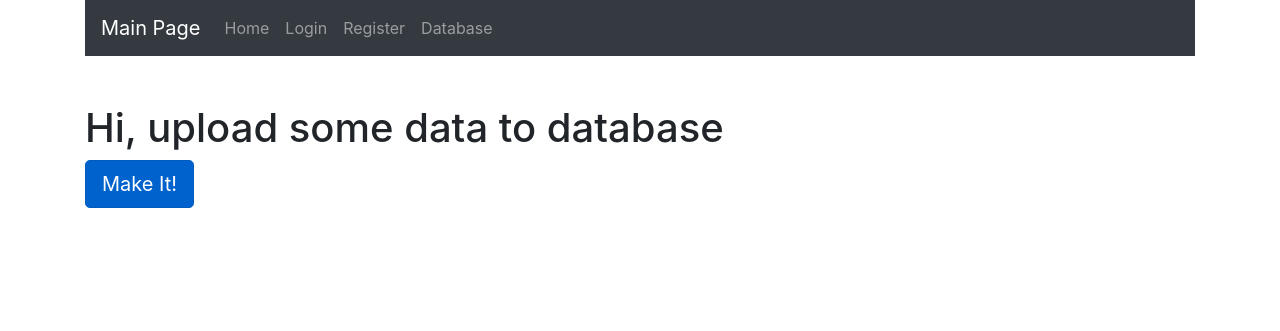
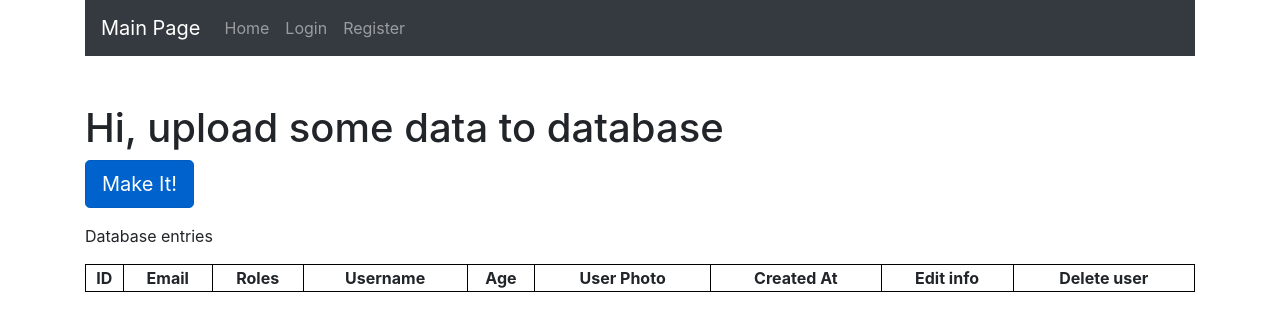
Before and after one commit to kfheigel/symfony-cms, a Symfony app: template templates/database/database.html.twig in a window 1280 px wide. Shown: the top 331 px of the page. Run offline with Twig, Linux system fonts and the light colour scheme; the template is opened without the code that fills it, so the values that code supplies are empty; some libraries are stand-ins or nearby versions.

Commit message:
Fixed displaying data from database, added security in web access, added delete user function

```diff
--- a/migrations/Version20201021134941.php
+++ b/migrations/Version20201025212646.php
@@ -10,7 +10,7 @@ use Doctrine\Migrations\AbstractMigration;
 /**
  * Auto-generated Migration: Please modify to your needs!
  */
-final class Version20201021134941 extends AbstractMigration
+final class Version20201025212646 extends AbstractMigration
 {
     public function getDescription() : string
     {
@@ -20,7 +20,7 @@ final class Version20201021134941 extends AbstractMigration
     public function up(Schema $schema) : void
     {
         // this up() migration is auto-generated, please modify it to your needs
-        $this->addSql('CREATE TABLE user (id INT AUTO_INCREMENT NOT NULL, username VARCHAR(255) NOT NULL, firstname VARCHAR(255) NOT NULL, lastname VARCHAR(255) NOT NULL, age INT NOT NULL, email VARCHAR(255) NOT NULL, created_at DATETIME NOT NULL, password VARCHAR(255) NOT NULL, user_role VARCHAR(255) NOT NULL, PRIMARY KEY(id)) DEFAULT CHARACTER SET utf8mb4 COLLATE `utf8mb4_unicode_ci` ENGINE = InnoDB');
+        $this->addSql('CREATE TABLE user (id INT AUTO_INCREMENT NOT NULL, email VARCHAR(180) NOT NULL, roles JSON NOT NULL, password VARCHAR(255) NOT NULL, username VARCHAR(255) NOT NULL, age INT DEFAULT NULL, userphoto VARCHAR(255) DEFAULT NULL, created_at DATETIME NOT NULL, UNIQUE INDEX UNIQ_8D93D649E7927C74 (email), PRIMARY KEY(id)) DEFAULT CHARACTER SET utf8mb4 COLLATE `utf8mb4_unicode_ci` ENGINE = InnoDB');
     }
 
     public function down(Schema $schema) : void
--- a/src/Controller/DatabaseController.php
+++ b/src/Controller/DatabaseController.php
@@ -13,6 +13,9 @@ class DatabaseController extends AbstractController
      */
     public function index()
     {
+        if(!$this->getUser()){
+            return $this->redirectToRoute('index');
+        }
         $users = $this->getDoctrine()->getRepository(User::class)->findAll();
         return $this->render('database/database.html.twig', [
             'users' => $users,
--- a/src/Controller/RegistrationController.php
+++ b/src/Controller/RegistrationController.php
@@ -19,6 +19,9 @@ class RegistrationController extends AbstractController
      */
     public function register(Request $request, UserPasswordEncoderInterface $passwordEncoder, GuardAuthenticatorHandler $guardHandler, LoginFormAuthenticator $authenticator): Response
     {
+        if($this->getUser()){
+            return $this->redirectToRoute('index');
+        }
         $user = new User();
         $form = $this->createForm(RegistrationFormType::class, $user);
         $form->handleRequest($request);
--- a/src/Controller/SecurityController.php
+++ b/src/Controller/SecurityController.php
@@ -14,9 +14,9 @@ class SecurityController extends AbstractController
      */
     public function login(AuthenticationUtils $authenticationUtils): Response
     {
-        // if ($this->getUser()) {
-        //     return $this->redirectToRoute('target_path');
-        // }
+        if ($this->getUser()) {
+            return $this->redirectToRoute('index');
+        }
 
         // get the login error if there is one
         $error = $authenticationUtils->getLastAuthenticationError();
--- a/templates/base.html.twig
+++ b/templates/base.html.twig
@@ -5,6 +5,7 @@
         <title>{% block title %}Welcome!{% endblock %}</title>
         {% block stylesheets %}
         <link rel="stylesheet" href="{{ asset('assets/css/bootstrap.min.css' )}}">
+        <link rel="stylesheet" href="{{ asset('assets/css/styles.css' )}}">
         {% endblock %}
     </head>
     <body>
@@ -24,6 +25,9 @@
                     <li class="nav-item">
                         <a class="nav-link" href="{{ path('app_logout') }}">Logout</a>
                     </li>
+                    <li class="nav-item">
+                        <a class="nav-link" href="{{ path('database') }}">Database</a>
+                    </li>
                     {% else %}
                     <li class="nav-item">
                         <a class="nav-link" href="{{ path('app_login') }}">Login</a>
@@ -32,11 +36,6 @@
                         <a class="nav-link" href="{{ path('app_register') }}">Register</a>
                     </li>
                     {% endif %}
-
-                    <li class="nav-item">
-                        <a class="nav-link" href="{{ path('database') }}">Database</a>
-                    </li>
-
                     </ul>
                 </div>
             </nav>
--- a/templates/database/database.html.twig
+++ b/templates/database/database.html.twig
@@ -1,19 +1,68 @@
 {% extends 'base.html.twig' %}
 
-{% block title %}Hello{% endblock %}
+{% block title %}Database{% endblock %}
 
 {% block body %}
 <div class="container">
     <h1 class="mt-5">Hi, upload some data to database</h1>
-    <a href="/db-flush" class="btn btn-primary btn-lg active" role="button" aria-pressed="true">Make It!</a>
-    <ul>
+    <a href="/db-flush" class="btn btn-primary btn-lg active mb-3" role="button" aria-pressed="true">Make It!</a></br>
+    <caption>Database entries</caption>
+    <table style="width:100%" class="mt-3">
+        <tr>
+            <th>ID</th>
+            <th>Email</th>
+            <th>Roles</th>
+            <th>Username</th>
+            <th>Age</th>
+            <th>User Photo</th>
+            <th>Created At</th>
+            <th>Edit info</th>
+            <th>Delete user</th>
+        </tr>
     {% for user in users %}
-
-            <li>{{ user.email }}</li>
-            <li>{{ user.username }}</li>
-            <li>{{ user.password }}</li>
+        <tr>
+            <td>{{ user.id }}</td>
+            <td>{{ user.email }}</td>
+            <td>
+                <ul>
+                {% for role in user.roles %}
+                    <li>{{ role }}</li>
+                {% endfor %}
+                </ul>
+            </td>
+            <td>{{ user.username }}</td>
+            <td>
+                {% if user.age == null %}
+                    -
+                {% else %}
+                    {{ user.age }}
+                {% endif %}
+            </td>
+            <td>
+                {% if user.userphoto == null %}
+                    -
+                {% else %}
+                    {{ user.userphoto }}
+                {% endif %}
+            </td>
+            <td>{{ user.createdAt|date('d.m.Y H:i:s') }}</td>
+            <td>
+                {% if app.user.username == user.username %}
+                    <a href="{{ path('edit_user',{'id': user.id})}}" class="btn btn-success active" role="button" aria-pressed="true">Edit</a>
+                {% else %}
+                    <button type="button" class="btn btn-success" disabled>Edit</button>
+                {% endif %}
+            </td>
+            <td>
+                {% if app.user.username == user.username %}
+                    <button type="button" class="btn btn-danger" disabled>Delete</button>
+                {% else %}
+                    <a href="{{ path('delete_user',{'id': user.id})}}" class="btn btn-danger active" role="button" aria-pressed="true">Delete</a>
+                {% endif %}
+            </td>
+        </tr>
 
     {% endfor %}
-    </ul>
+    </table>
 </div>
 {% endblock %}
--- a/templates/index/index.html.twig
+++ b/templates/index/index.html.twig
@@ -7,7 +7,7 @@
     {% if app.user %}
     <h1 class="mt-5">Hello there general {{ app.user.username}}</h1>
     {% else %}
-    <h1 class="mt-5">Hello there general Stranger</h1>
+    <h1 class="mt-5">Hello there general Kenobi</h1>
     {% endif %}
 </div>
 {% endblock %}
```
Also changed, not shown: migrations/Version20201022184618.php (deleted, +0 -31 lines), migrations/Version20201022184758.php (deleted, +0 -31 lines), src/Controller/DataFlushController.php (+6 -5 lines), src/Controller/DeleteUserController.php (added, +23 -0 lines), src/Controller/EditUserController.php (added, +24 -0 lines), src/Service/RandomStringService.php (added, +17 -0 lines), templates/edit_user/index.html.twig (added, +10 -0 lines), public/assets/css/styles.css (added), 2 other files.
